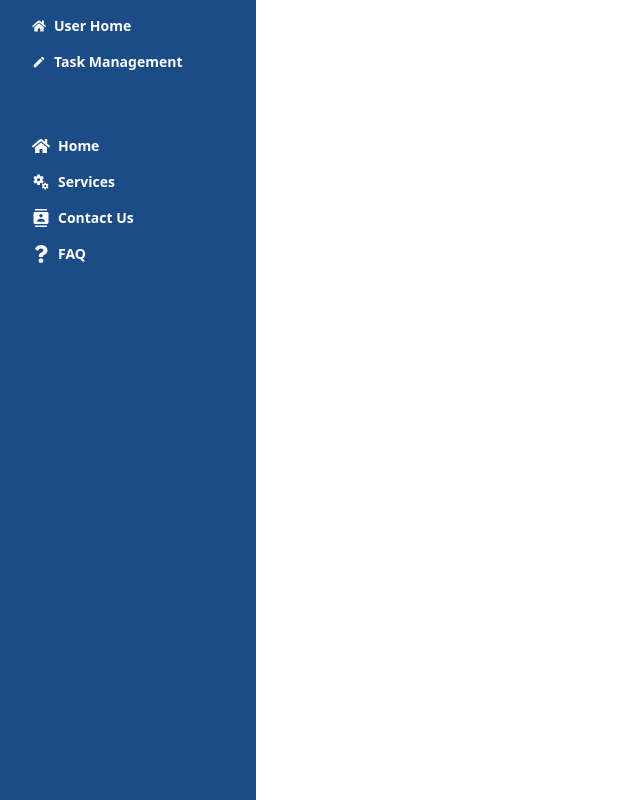
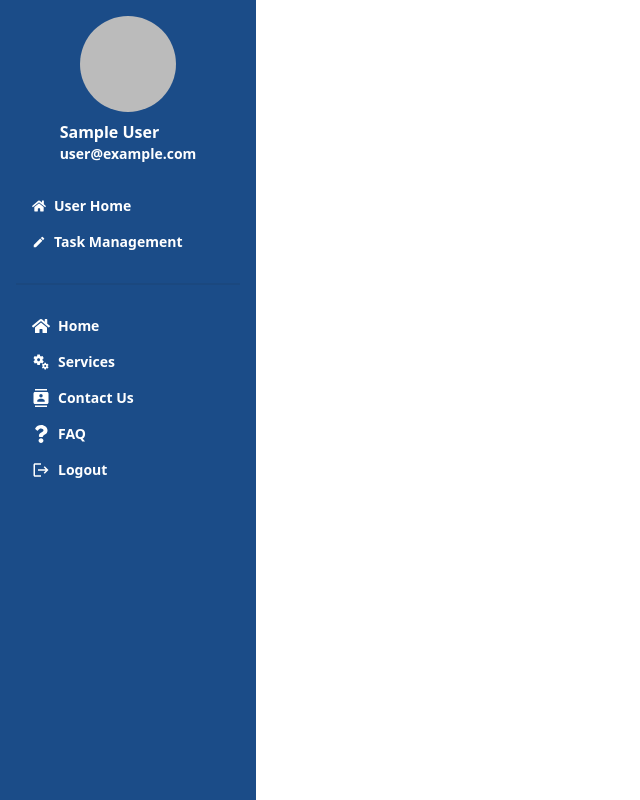
Before and after one commit to naymurabir/Task-Management-Client, a React (Vite) app: page /dashboard in a window 1280 px wide. Shown: the whole page, without its empty margins (0-640 px from the left). Built offline with nearby package versions, Linux system fonts and the light colour scheme; no server answers; sample sign-in values are in the browser's storage.

Commit message:
logout button is added into the dashboard

```diff
--- a/src/Dashboard/UserPanel/UserDashboard/UserDashboard.jsx
+++ b/src/Dashboard/UserPanel/UserDashboard/UserDashboard.jsx
@@ -1,10 +1,8 @@
-import useAllTasks from "../../../Hooks/useAllTasks";
 import useAuth from "../../../Hooks/useAuth";
 
 const UserDashboard = () => {
 
     const { user } = useAuth()
-    const { allTasks } = useAllTasks()
 
     return (
         <div className="max-w-screen-xl mx-auto px-2 md:px-10 lg:px-20">
@@ -24,11 +22,7 @@ const UserDashboard = () => {
                                 <h1 className="text-xl font-semibold">Email:</h1>
                                 <span className="text-xl">{user?.email}</span>
                             </div>
-                            <div className="flex gap-2 items-center">
-                                <h1 className="text-xl font-semibold">Tasks Added: {allTasks?.length} </h1>
-                            </div>
                         </div>
-
                     </div>
                 </div>
             </div>
--- a/src/Layouts/Dashboard.jsx
+++ b/src/Layouts/Dashboard.jsx
@@ -1,12 +1,47 @@
-import { NavLink, Outlet } from "react-router-dom";
+import { NavLink, Outlet, useNavigate } from "react-router-dom";
 import { FaHome, FaQuestion } from 'react-icons/fa';
-import { MdOutlineMiscellaneousServices, MdContacts, MdCreate, } from 'react-icons/md';
+import { MdOutlineMiscellaneousServices, MdContacts, MdCreate, MdLogout } from 'react-icons/md';
+import useAuth from "../Hooks/useAuth";
+import Swal from "sweetalert2";
+import swal from "sweetalert";
 
 const Dashboard = () => {
+
+    const { user, logOut } = useAuth()
+    const navigate = useNavigate()
+
+    const handleLogOut = () => {
+        logOut()
+            .then(() => {
+                Swal.fire({
+                    position: 'center',
+                    icon: 'success',
+                    title: 'Logout Successful',
+                    showConfirmButton: false,
+                    background: '#343436',
+                    heightAuto: '100px',
+                    color: 'white',
+                    timer: 2000
+                })
+                navigate('/')
+            })
+            .catch(error => {
+                console.log();
+                swal(error.message)
+            })
+    }
+
     return (
         <div >
             <div className="flex flex-col lg:flex-row ">
                 <div className="lg:w-[20%] min-h-screen text-white font-semibold bg-[#1b4c88]">
+                    <div className=" flex flex-col justify-center items-center gap-2 my-4">
+                        <img className="w-24 h-24 rounded-full" src={user?.photoURL} alt="" />
+                        <div>
+                            <h2>{user?.displayName}</h2>
+                            <h3 className="text-sm">{user?.email}</h3>
+                        </div>
+                    </div>
                     <ul className="menu px-4 py-2">
                         <>
                             {/* Users Routes */}
@@ -29,6 +64,12 @@ const Dashboard = () => {
 
                         <li> <NavLink to="/faq"> <FaQuestion className="text-lg"></FaQuestion >FAQ</NavLink> </li>
 
+                        <li>
+                            <button onClick={handleLogOut}>
+                                <MdLogout className="text-lg" /> Logout
+                            </button>
+                        </li>
+
                     </ul>
 
                 </div>
```
